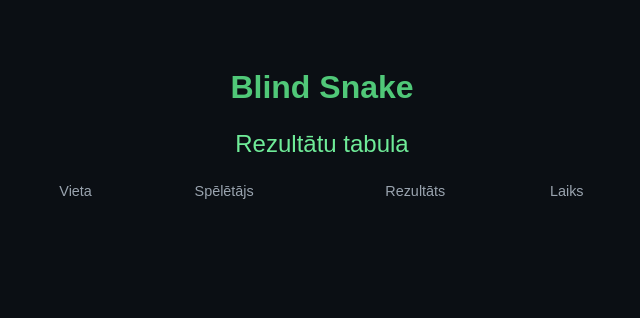
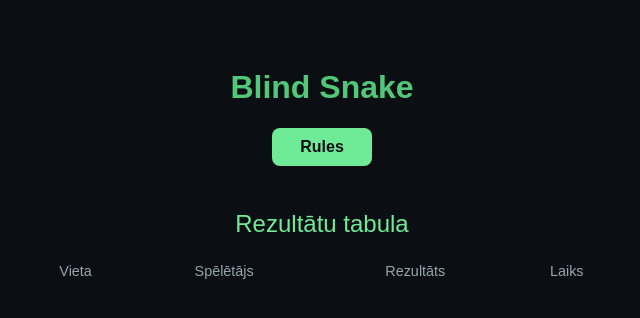
Before and after one commit to raivokr111/praksesdarbs, a FastAPI app: page / in a window 1280 px wide. Shown: the top 318 px of the page, without its empty margins (318-958 px from the left). Run offline with FastAPI, Linux system fonts and the light colour scheme; lists and menus that the app fills with data are empty.

Commit message:
mazi changes daudzas vietas, leaderboards lapai pievienots rules tab

```diff
--- a/api/static/style.css
+++ b/api/static/style.css
@@ -32,3 +32,23 @@ h1 {
     font-size: 24px;
     color: #6feb98;
 }
+button {
+    background: #6feb98;
+    color: #0b0b14;
+    border: none;
+    border-radius: 8px;
+    padding: 10px 28px;
+    font-size: 16px;
+    font-weight: bold;
+    font-family: sans-serif;
+    cursor: pointer;
+    margin-bottom: 20px;
+}
+
+button:hover {
+    background: #0ed35094;
+}
+
+button:active {
+    transform: scale(0.96);
+}
--- a/api/templates/leaderboard.html
+++ b/api/templates/leaderboard.html
@@ -9,6 +9,10 @@
 <body>
   <div class="wrap">
     <h1>Blind Snake</h1>
+
+    <div id="leaderboard">
+      <button onclick="showRules()">Rules</button>
+
       <div class="teksts"><p>Rezultātu tabula</p></div>
       <table>
         <thead>
@@ -31,5 +35,36 @@
         </tbody>
       </table>
     </div>
+
+    <div id="rules" hidden>
+      <button onclick="showLeaderboard()">Leaderboard</button>
+
+      <div class="teksts"><p>Noteikumi</p></div>
+      <ul>
+        <li>Čūska redz tikai 4 lauciņu rādiusā ap savu galvu.</li>
+        <li>Ēdiens ir paslēpts, tas jāatrod, izpētot laukumu.</li>
+        <li>Apēdot ēdienu, čūska kļūst garāka un tu saņem punktus.</li>
+        <li>Spēle beidzas, ja čūska ietriecas sienā vai savā astē.</li>
+        <li>Mērķis ir savākt pēc iespējas vairāk punktus, pēc iespējas ātrāk.</li>
+        <div class="teksts"><p>Powerups/Nerf</p></div>
+        <li>Flashlight (F) palielina redzamības rādiusu.</li>
+        <li>Radar (R) parāda, kur atrodas ēdiens.</li>
+        <li>Slowness (S) palēnina čūskas kustību.</li>
+        <li>Dubultpunkti (x2) palielina katru apēsto ēdienu vērtību pa 2.</li>
+      </ul>
+    </div>
+  </div>
+
+  <script>
+    function showRules() {
+      document.getElementById("leaderboard").hidden = true;
+      document.getElementById("rules").hidden = false;
+    }
+
+    function showLeaderboard() {
+      document.getElementById("rules").hidden = true;
+      document.getElementById("leaderboard").hidden = false;
+    }
+  </script>
 </body>
 </html>
--- a/client/api_client.py
+++ b/client/api_client.py
@@ -1,6 +1,6 @@
 import requests
 
-API_URL = "http://127.0.0.1:8080"
+API_URL = "http://127.0.0.1:8000"
 
 
 def submit_score(name, score, seconds):
```
Lines whose indentation alone changed are shown as unchanged.
